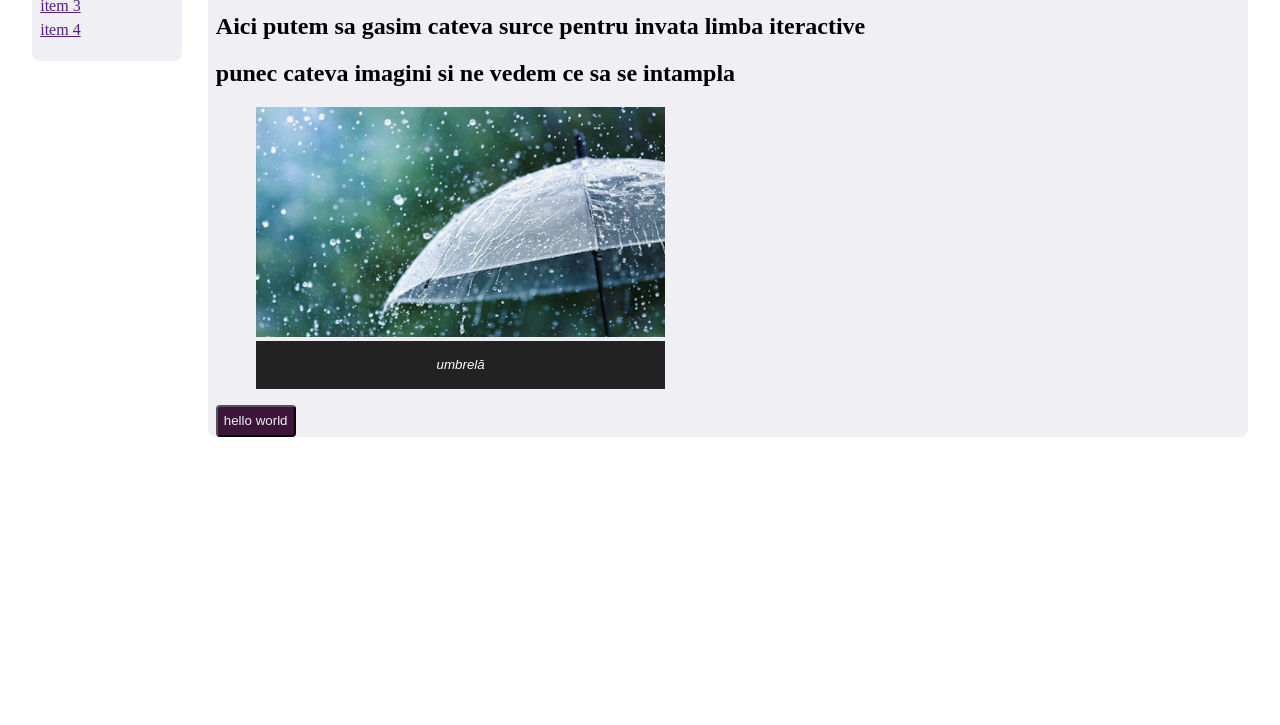
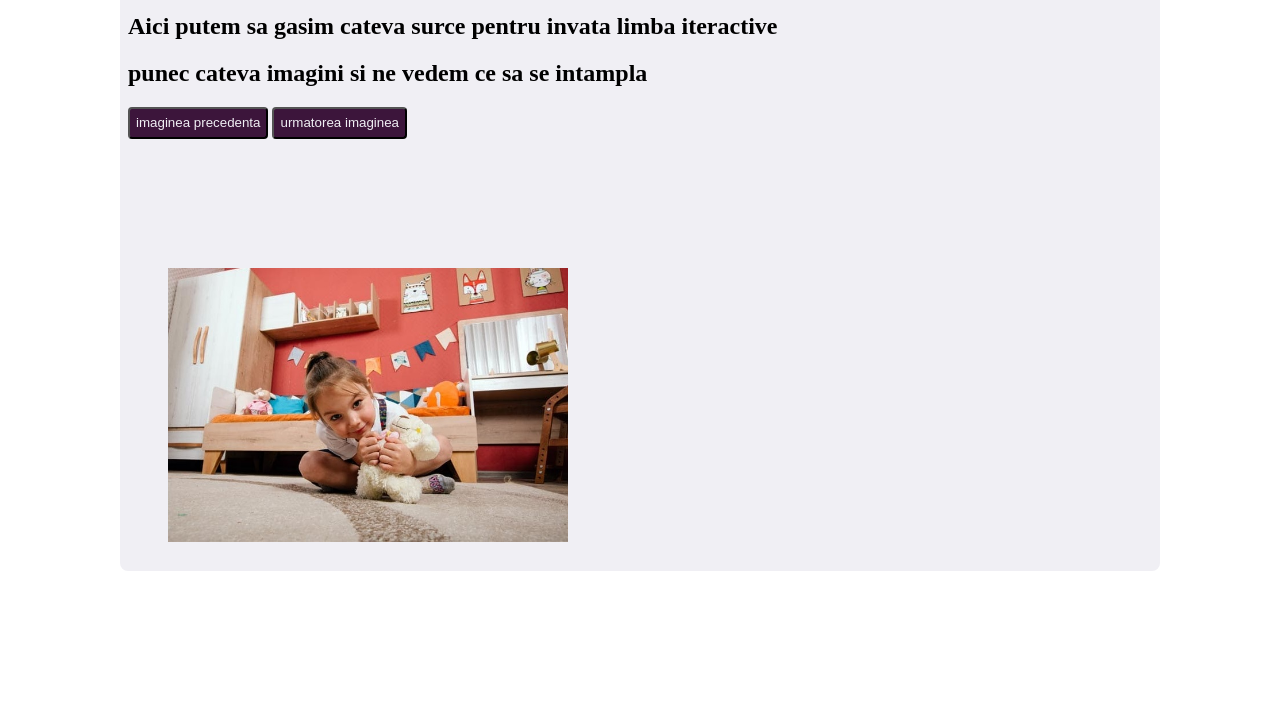
Before and after one commit to ekoida/learn_romanian, a website: page index.html in a window 1280 px wide. Shown: the part 75-800 px from the top of the page. Drawn offline with Linux system fonts and the light colour scheme.

Commit message:
added simple slider

```diff
--- a/index.html
+++ b/index.html
@@ -10,30 +10,19 @@
 
 <body>
 
-  <nav>
-    <ul>
-      <li><a href="">item 1</a></li>
-      <li><a href="">item 2</a></li>
-      <li><a href="">item 3</a></li>
-      <li><a href="">item 4</a></li>
-    </ul>
-  </nav>
-
   <main>
-    <h1>Invatam liba roamna</h1>
+    <h1>Invatam limba romana</h1>
     <h2>Aici putem sa gasim cateva surce pentru invata limba iteractive</h2>
     <h2>punec cateva imagini si ne vedem ce sa se intampla</h2>
-    <figure>
+    <button type="button" class="prev">imaginea precedenta</button>
+    <button type="button" class="next">urmatorea imaginea</button>
+    <figure class="image">
       <img src="./img/ambrela.jpg" alt="umbrella">
-      <figcaption>
-        <p>umbrelă</p>
-      </figcaption>
     </figure>
 
-    <button type="button">hello world</button>
   </main>
 
-
+  <script src="./photo.js"></script>
   <script src="./script.js"></script>
 </body>
 
--- /dev/null
+++ b/photo.js
@@ -0,0 +1,159 @@
+const list = [
+  "img/1 (2).jpg",
+  "img/33igwww-1-600x399.jpg",
+  "img/ambrela.jpg",
+  "img/broasca.jpg",
+  "img/Femenin/0.jpg",
+  "img/Femenin/1.jpg",
+  "img/Femenin/139-11-800x600.jpg",
+  "img/Femenin/1578777308_0_1_720_406_1920x0_80_0_0_45a511e2c0e81b336d7d44203567d913.jpg",
+  "img/Femenin/1661267526_1-gamerwall-pro-p-lastochka-vesnoi-instagram-4.jpg",
+  "img/Femenin/1747697869_322_0_1599_1277_1920x0_80_0_0_54142e9884f9eb2f54bb7929896aa2c3.jpg",
+  "img/Femenin/23072.970.jpg",
+  "img/Femenin/2HZCXJYP4RBT5BACWCA66IRAM4.jpg",
+  "img/Femenin/4hindfdip7dt4mx1qujk6ymofxs4krp1.jpg",
+  "img/Femenin/5201224_1.jpg",
+  "img/Femenin/5cb877917f61b270279616.jpg",
+  "img/Femenin/6ddd84943a7ed203854737b50386d8cc.jpg",
+  "img/Femenin/755832386395387.jpg",
+  "img/Femenin/776512_2.jpeg",
+  "img/Femenin/77c2cd3985d9e27d9d2debdba426b6cf.jpg",
+  "img/Femenin/a42866fe1a7bf38cd02219f039e693c1.jpg",
+  "img/Femenin/ananas-mini-kosta-rika-scaled.jpg",
+  "img/Femenin/blkbljk.jpg",
+  "img/Femenin/cc65acaf412db2ee6e70e2ad492b6cfc-400x400.jpg",
+  "img/Femenin/coverhomepage-600x400.jpg",
+  "img/Femenin/Cow_female_black_white.jpg",
+  "img/Femenin/depositphotos_66198851-stock-photo-fun-cartoon-robot.jpg",
+  "img/Femenin/dom-studiya-dizayna-svetlany-isaevoy-img~526136400f61f70d_14-3699-1-ee3202d.jpg",
+  "img/Femenin/DSC08810.jpg",
+  "img/Femenin/eeab91b689d05c2775899389309b3425.jpg",
+  "img/Femenin/f503b998a14db71227b0382f06b00c0a.jpg",
+  "img/Femenin/Fire_ants02.jpg",
+  "img/Femenin/fortochka3.jpg",
+  "img/Femenin/information_items_3068.jpg",
+  "img/Femenin/Interesnye-fakty-o-kuricze.jpg",
+  "img/Femenin/Ivanovo_Obl_Rodniki_asv2018-08_photo02.jpg",
+  "img/Femenin/k-chemu-snitsya-obezyana-960x540.jpg",
+  "img/Femenin/klassik_gitara.jpg",
+  "img/Femenin/Koza1.jpg",
+  "img/Femenin/little-girl-hat-eating-ice-2473842.jpg",
+  "img/Femenin/maxresdefault (1).jpg",
+  "img/Femenin/miniature_1_.jpg",
+  "img/Femenin/otlichie-paketa-ot-kulka-1.jpg",
+  "img/Femenin/parta-2x-reg-reg.jpg",
+  "img/Femenin/podushka-polupukhovaya-_-l.jpg",
+  "img/Femenin/shutterstock_708300100.jpg",
+  "img/Femenin/skripka.jpg",
+  "img/Femenin/tsvetnoj_zontik_raduga_zakazat__v_omske-v-newzontru.jpg",
+  "img/Femenin/z4833_4_tif_1000x1000-1.jpg",
+  "img/Femenin/_93089631_2000h_00989969.jpg",
+  "img/Femenin/_96590835_sheepmain.jpg",
+  "img/jeep.jpg",
+  "img/lada.jpg",
+  "img/Masculin/1 (1).jpg",
+  "img/Masculin/1-5-700x632.jpg",
+  "img/Masculin/1047278480_165_0_1125_720_1920x0_80_0_0_5d74a8311cf547ef99cc34fcfe824b11.jpg",
+  "img/Masculin/14@2x.jpg",
+  "img/Masculin/1559820160_0_126_3072_1854_1920x0_80_0_0_03d49bb770d99c0ac3586cb2542925da.jpg",
+  "img/Masculin/16.jpg",
+  "img/Masculin/1638821386_1-sportishka-com-p-sportivnie-gimnasti-muzhchini-sport-krasiv-1.jpg",
+  "img/Masculin/1680778569_animals-pibig-info-p-bolshie-chernie-zhuki-zhivotnie-krasivo-2.jpg",
+  "img/Masculin/1736135954_0_188_3072_1916_1920x0_80_0_0_d0264c42d6166d2821602edf39fab775.jpg",
+  "img/Masculin/296521.jpg",
+  "img/Masculin/3e9c2a20e1e1b6d3a3e7d5948b18d043_thumb_455x610.jpg",
+  "img/Masculin/640px-Rooster-1.jpg",
+  "img/Masculin/700-nw.jpg",
+  "img/Masculin/7482.jpg",
+  "img/Masculin/9eafdf762bd2bb8ba6309da94f901795.jpg",
+  "img/Masculin/Astacus_astacus_01.jpg",
+  "img/Masculin/atlantic-bottlenose-dolphin-jumping-high-during-a-dolphin-training-demonstration-154724035-59ce93949abed50011352530-1140x694.jpg",
+  "img/Masculin/BlIx5IjGG8.jpg",
+  "img/Masculin/cb_00002225_27845cher-900x1200.jpg",
+  "img/Masculin/cloud_0.jpg",
+  "img/Masculin/d9c73vzf9jf9m3fpniijhrae41jj7oft.jpg",
+  "img/Masculin/different1-286.jpg",
+  "img/Masculin/ebee272457a98b8f3f6afa321edc32c00260w8.jpg",
+  "img/Masculin/ec431610-07c8-11ea-81a6-b06ebf621f61_2-1226x1226.jpeg",
+  "img/Masculin/fd6c167e840d8695962fdb26779e0406.jpg",
+  "img/Masculin/garage-6-10-1.jpg",
+  "img/Masculin/LiAZ-5292_Ryazan.jpg",
+  "img/Masculin/Lion(parRickBayok).jpg",
+  "img/Masculin/luksor_ae480e26e79aad94c2c055491121da4a.jpg",
+  "img/Masculin/ovsyanoe-pechene-bez-muki2-1024x576.jpg",
+  "img/Masculin/post_mywishlist_ru.jpeg",
+  "img/Masculin/Several_brooms_for_sale_in_Japan.jpg",
+  "img/Masculin/svnsl2.jpg",
+  "img/Masculin/tarn-nguyen-4a52btspyy8-unsplash-960x540.jpg",
+  "img/Masculin/tsvety-maki-krasnye-1.jpg",
+  "img/Masculin/v4-460px-Send-an-S.A.S.E.-(Self-Addressed-Stamped-Envelope)-Step-2.jpg",
+  "img/Masculin/zhiraf.jpg",
+  "img/Masculin/На главную.jpg",
+  "img/Masculin/Тигр-фото.jpg",
+  "img/oglinda.jpg",
+  "img/Olga -3/18_ardei_gras.jpg",
+  "img/Olga -3/5-lucruri-pe-care-nu-stiai-ca-le-poti-face-cu-un-mar_size1.jpg",
+  "img/Olga -3/cosulet-rotund-din-papura-41-5750.jpg",
+  "img/Olga -3/d98fb28d88358715ad5af8f9a16595e2-cana-interior-si-toarta-inima-color-rosu.jpg",
+  "img/Olga -3/dcbe610554406074008271c09b991160.jpg",
+  "img/Olga -3/geanta-amora-din-piele-naturala-bej-cu-toarta~10868.jpg",
+  "img/Olga -3/mar-pinova---mm106-53-1.jpg",
+  "img/Olga -3/monede-foto-bnmorg-2.jpg",
+  "img/Olga -3/ochelari-de-soare-mirror-0-4-ani-ourson-sky-blue-ki-et-la-hiphip-ro-1_2000x.jpg",
+  "img/Olga -3/Ridiche3-1511270200_tmb.jpg",
+  "img/Olga -3/Roanaldo RM-03-CFL. 2-730x730.jpg",
+  "img/Olga -3/Rosie 12-1511272074_tmb.jpg",
+  "img/Olga -3/ROXY-Palarie-din-paie-de-hartie-cu-bor-lat-Fun-In-Acapulco-Bej-56-CM-536x536.jpg",
+  "img/Olga -3/TOT126_1--front__54233.jpg",
+  "img/Olga-4/00oz-dinosaur-wpjt-mediumSquareAt3X.jpg",
+  "img/Olga-4/1667247152_5-celes-club-p-bolotnii-tsvet-fon-krasivo-5.jpg",
+  "img/Olga-4/5ddb9d71d8fad_20191125112257.webp",
+  "img/Olga-4/6468vaf7a140f.jpg",
+  "img/Olga-4/80780102.jpg",
+  "img/Olga-4/apa1.jpg",
+  "img/Olga-4/balta-bela-1591038499-cover-original.jpg",
+  "img/Olga-4/borcan-196-ml-hexagonal-to-58_8370_5_16844058983574.jpg",
+  "img/Olga-4/c527870718808dd4bc7667dac2add0e8.jpg",
+  "img/Olga-4/coloratul_la_copil-_unii_copii_prefera_rosul.jpg",
+  "img/Olga-4/e9424398645011ec8a5b5254a201a8b3.jpg",
+  "img/Olga-4/farfurie-adinca6-buc-brilliant-ceramica-21cm.jpg",
+  "img/Olga-4/img.jpg",
+  "img/Olga-4/kesi.jpg",
+  "img/Olga-4/pensula-pictura-seria-7-winsor-newton.jpg",
+  "img/Olga-4/prince-and-princess-1473275137LBz.jpg",
+  "img/Olga-4/PTlkODRkZDIwNWRiODdlNTZjYjEzNDBkYTJhMWJlYjVl.thumb.jpg",
+  "img/Olga-4/slide_323865_82175.jpg",
+  "img/Olga-4/spideridentifications.com_-750x524.jpg",
+  "img/Olga-4/UNESTE-PUNCTELE-451.jpg",
+  "img/Olga-5/010447b7e3971a9be3d1c16ffa1fda3f.jpg",
+  "img/Olga-5/1637817016_1-koshka-top-p-kot-na-dereve-1.jpg",
+  "img/Olga-5/1681750234_animals-pibig-info-p-ispugavshiisya-kot-zhivotnie-krasivo-2.jpg",
+  "img/Olga-5/200px-A_sunflower.jpg",
+  "img/Olga-5/2020.12.15-1608065685.4988_bolshaja-sinica.jpg",
+  "img/Olga-5/360_F_49987274_7vD5tpCd3isy2oo3mMFtJrEXRqAGCfA9.jpg",
+  "img/Olga-5/4521067672109ae0c23f1b29f810997310d40dbaa6d7_b.jpg",
+  "img/Olga-5/5381_0.jpg",
+  "img/Olga-5/55df0111232e1c4fd8c02e91888d2313_XL.jpg",
+  "img/Olga-5/641x334-00-60.jpg",
+  "img/Olga-5/bfabe6036a814f4e78d310576cc69612.jpg",
+  "img/Olga-5/c2118c599348f3ce7bbcfe5e9696a0bb.jpg",
+  "img/Olga-5/capcaun-e1648533123229.jpg",
+  "img/Olga-5/cUil7idLOvQL4j5JRD3J.jpg",
+  "img/Olga-5/cum-sa-ti-calci-corect-hainele-in-functie-de-material.jpg",
+  "img/Olga-5/d88fcf4b0989e11f42cc17efebabe49b.jpg",
+  "img/Olga-5/db8d1f9dba95203526ce5e86b9c5135f.jpg",
+  "img/Olga-5/dbb3b494-58ac-45da-9569-fec1a17a06e5_3.jpg",
+  "img/Olga-5/depositphotos_11529503-stock-photo-cute-little-girl-reads-a.jpg",
+  "img/Olga-5/Devochka-darit-buket-tsvetov-mame.jpg",
+  "img/Olga-5/focused_180225814-stock-photo-little-girl-stroking-cat-meadow.jpg",
+  "img/Olga-5/igrapesochnicu1.jpg",
+  "img/Olga-5/maxresdefault.jpg",
+  "img/Olga-5/mirt-rastenie.jpg",
+  "img/Olga-5/pah-full.jpg",
+  "img/Olga-5/res_fa27d830411c69ab3131059a570e374a-536x536.jpg",
+  "img/Olga-5/shutterstock_566532337.jpg",
+  "img/Olga-5/Vega_by_Stephen_Rahn.jpg",
+  "img/rebenok-odin-v-komnate_8Yg1.jpg",
+  "img/sageata.jpg",
+  "img/tabla.jpg"
+];
--- a/script.js
+++ b/script.js
@@ -1,4 +1,25 @@
-const button = document.querySelector('button')
-button.addEventListener('click', () => {
-  alert("hello world");
+let viewed = 0
+
+const next = document.querySelector('.next')
+const prev = document.querySelector('.prev')
+const figure = document.querySelector('.image')
+
+const img = figure.querySelector('img')
+
+img.src = list[0];
+
+
+
+next.addEventListener('click', () => {
+
+  img.src = list[viewed + 1]
+  viewed = viewed + 1
 })
+
+prev.addEventListener('click', () => {
+  if (viewed < 0) {
+    viewed = 1
+  }
+  img.src = list[viewed - 1]
+  viewed = viewed - 1
+})
--- a/styles.css
+++ b/styles.css
@@ -8,48 +8,28 @@
 
 body {
   display: flex;
-  flex-direction: row;
+  flex-direction: column;
   justify-content: center;
-  align-items: start;
+  align-items: center;
   gap: 1.6rem;
 
+  >main {
 
-  >nav {
-    flex-basis: 150px;
-    background-color: var(--background-color);
-    border-radius: var(--radius);
-
-    >ul {
-      display: flex;
-      flex-direction: column;
-      list-style: none;
-      padding: 0;
-
-      >li {
-        height: 1.5rem;
-        padding-inline-start: .5rem;
-
-        >a {
-          display: inline-block;
-          height: 100%;
-          width: 100%;
-
-        }
-      }
-    }
-  }
-
-  >main {
     background-color: var(--background-color);
     padding-inline: .5rem;
     border-radius: var(--radius);
     max-width: 80vw;
+    min-width: 80vw;
+    height: 100%;
 
     >figure {
       max-width: 40%;
+      height: 50vh;
 
       >img {
-        width: 100%;
+        width: 400px;
+        height: 500px;
+        object-fit: contain;
       }
 
       >figcaption {
```
Also changed, not shown: cli.js (added, +25 -0 lines), package.json (added, +12 -0 lines).
